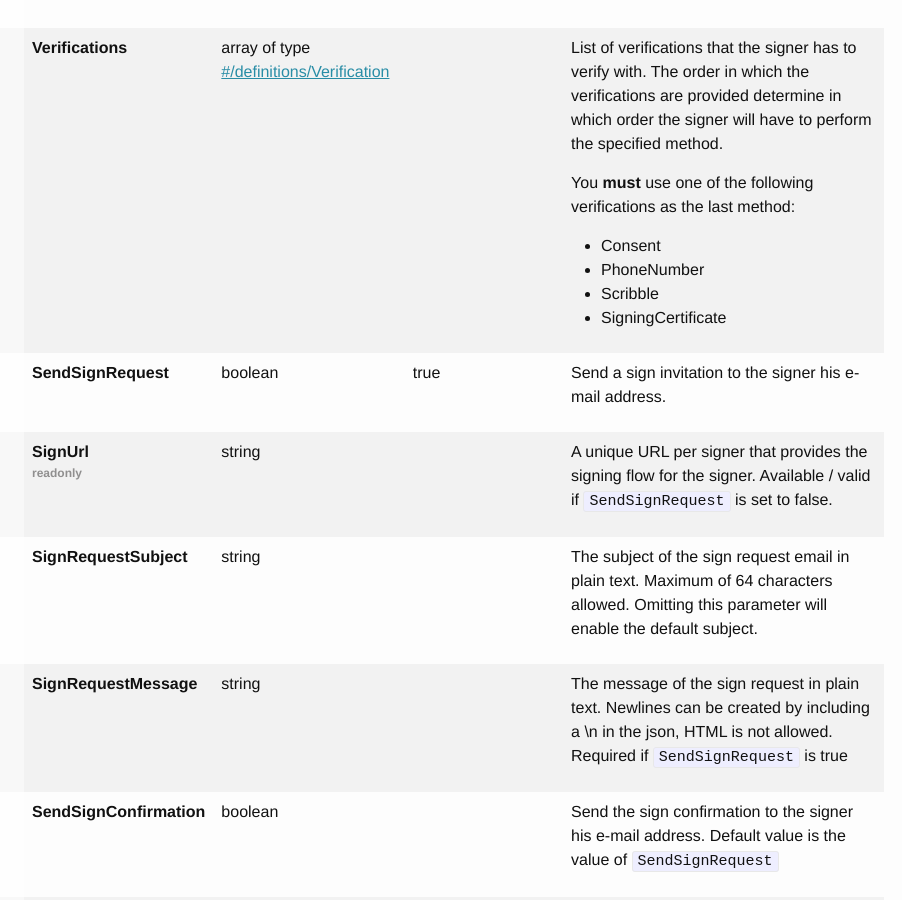
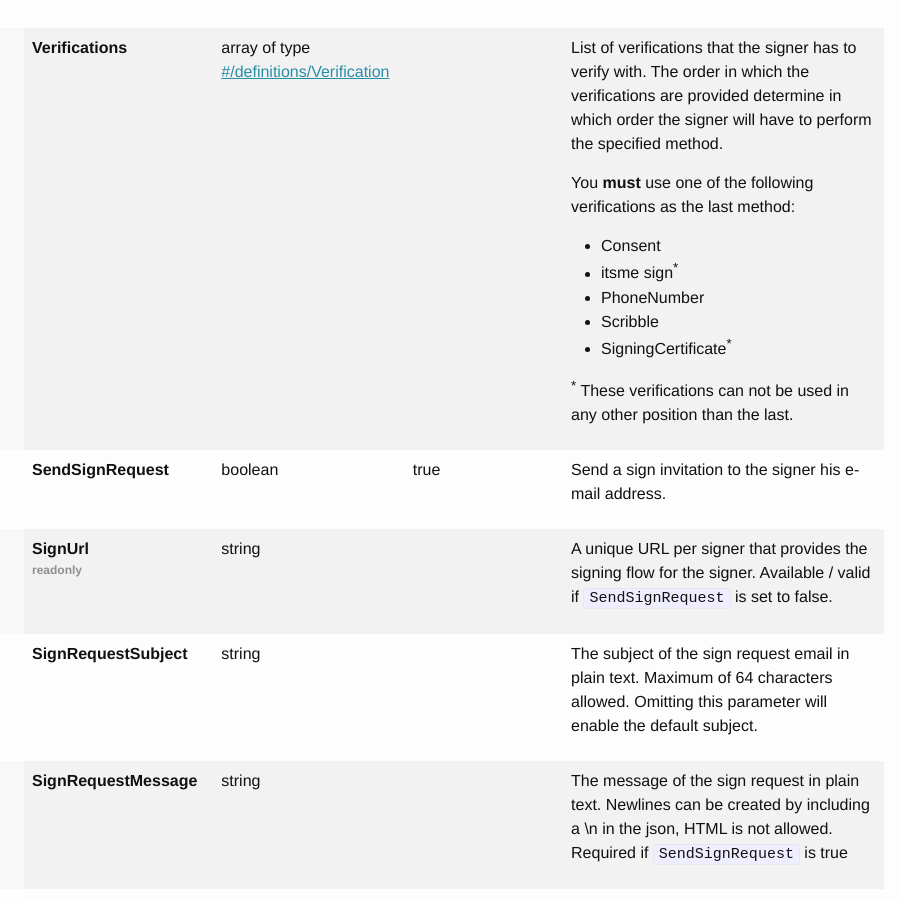
Before and after one commit to markohantula/evidos.github.io, a Jekyll site: the page built from endpoints.html, in a window 1280 px wide and 900 px high, scrolled down 8905 px. Shown: the whole window, without its empty margins (206-1108 px from the left). Built offline with Jekyll 4.4.1, drawn with Linux system fonts in a browser that asks for light colours; some of the changed text lies outside the part shown.

Commit message:
Document clarification of verification position
A verification array must end with a specific verification, but some of these verification can only be used last.

```diff
--- a/_data/api-swagger.yaml
+++ b/_data/api-swagger.yaml
@@ -263,9 +263,12 @@ definitions:
 
                 You **must** use one of the following verifications as the last method:
                 - Consent
+                - itsme sign<sup>*</sup>
                 - PhoneNumber
                 - Scribble
-                - SigningCertificate
+                - SigningCertificate<sup>*</sup>
+
+                <sup>*</sup> These verifications can not be used in any other position than the last.
               type: array
               items:
                 $ref: '#/definitions/Verification'
@@ -497,10 +500,12 @@ definitions:
           The order in which the verifications are provided determine in which order the signer will have to perform the specified method.
           You **must** use one of the following verifications as the last method:
           - Consent
-          - itsme sign
+          - itsme sign<sup>*</sup>
           - PhoneNumber
           - Scribble
-          - SigningCertificate
+          - SigningCertificate<sup>*</sup>
+
+          <sup>*</sup> These verifications can not be used in any other position than the last.
 
     required:
     - Type
```
